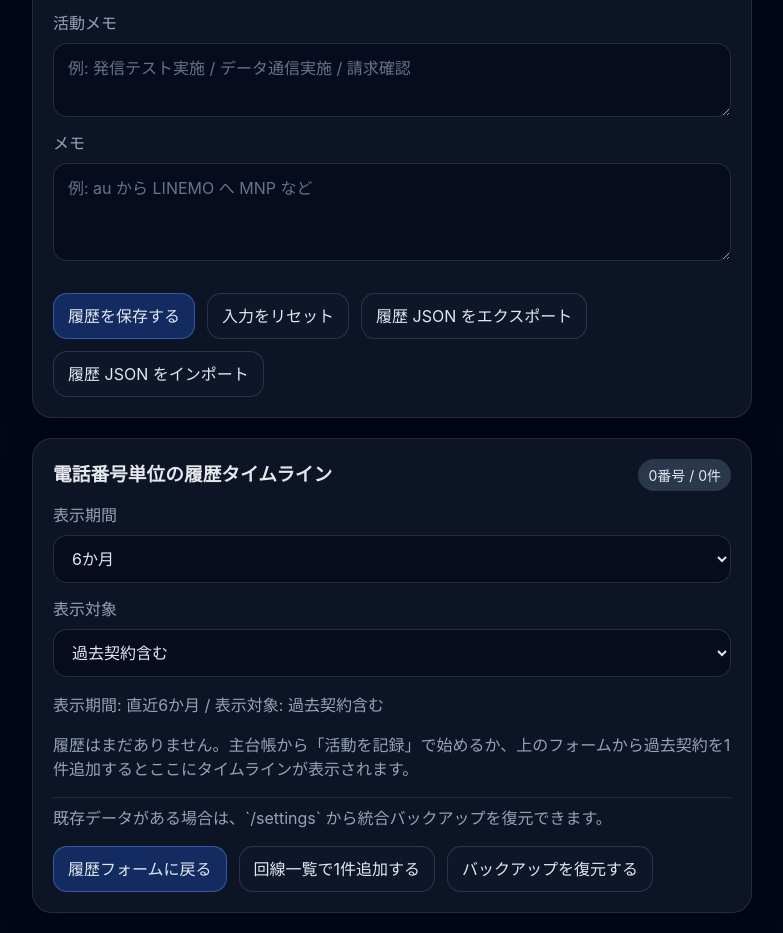
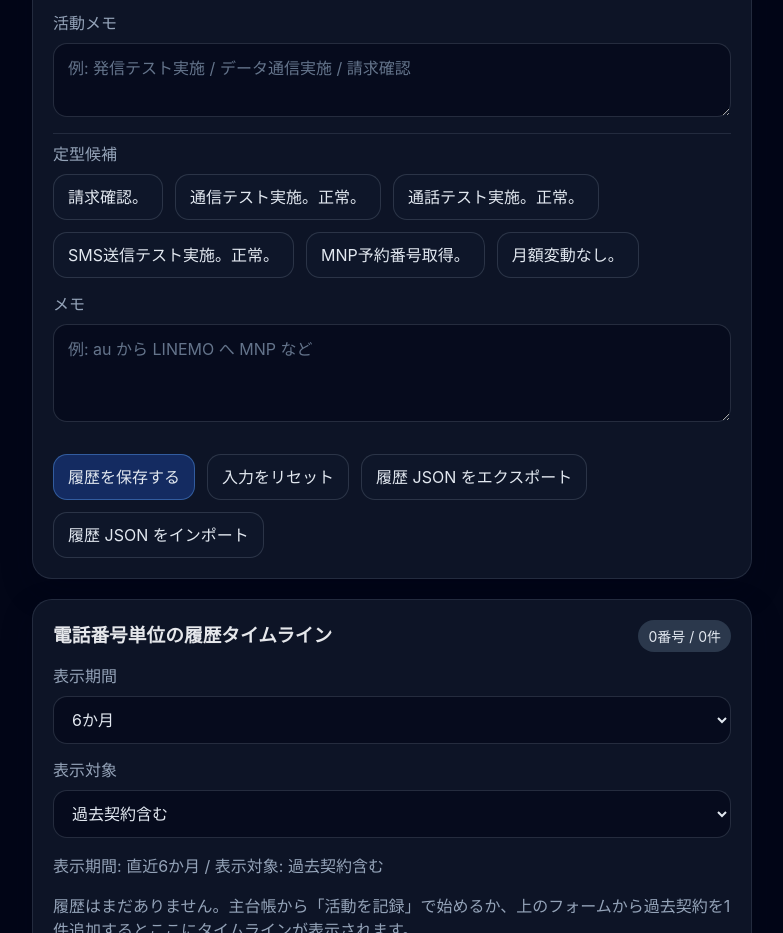
Before and after one commit to Driedsandwich/line-ops-ledger, a React (Vite) app: page /lines/history in a window 1280 px wide. Shown: the part 1200-2133 px from the top of the page, without its empty margins (280-1063 px from the left). Built offline with nearby package versions, Linux system fonts and the light colour scheme.

Commit message:
feat: add quick picks for history activity memos (#127)

```diff
--- a/src/pages/HistoryPage.tsx
+++ b/src/pages/HistoryPage.tsx
@@ -67,6 +67,15 @@ const TIMELINE_VIEW_OPTIONS: Array<{ key: TimelineViewMode; label: string }> = [
   { key: 'all', label: '過去契約含む' },
 ];
 const ACTIVITY_TYPE_QUICK_PICK_LIMIT = 6;
+const ACTIVITY_MEMO_RECENT_LIMIT = 4;
+const ACTIVITY_MEMO_TEMPLATE_OPTIONS = [
+  '請求確認。',
+  '通信テスト実施。正常。',
+  '通話テスト実施。正常。',
+  'SMS送信テスト実施。正常。',
+  'MNP予約番号取得。',
+  '月額変動なし。',
+] as const;
 
 // ---------------------------------------------------------------------------
 // Pure helpers
@@ -136,6 +145,57 @@ function getVisibleActivityTypeQuickPicks(baseQuickPicks: string[], currentValue
   }
 
   return [normalized, ...baseQuickPicks].slice(0, ACTIVITY_TYPE_QUICK_PICK_LIMIT);
+}
+
+function getRecentActivityMemoQuickPicks(lineHistoryEntries: LineHistoryEntry[]): string[] {
+  const memoStats = new Map<string, { count: number; latestActivityDate: string }>();
+
+  for (const entry of lineHistoryEntries) {
+    for (const log of entry.activityLogs) {
+      const memo = log.activityMemo.trim();
+      if (!memo || (ACTIVITY_MEMO_TEMPLATE_OPTIONS as readonly string[]).includes(memo)) {
+        continue;
+      }
+
+      const existing = memoStats.get(memo);
+      if (!existing) {
+        memoStats.set(memo, {
+          count: 1,
+          latestActivityDate: log.activityDate || '',
+        });
+        continue;
+      }
+
+      existing.count += 1;
+      if ((log.activityDate || '') > existing.latestActivityDate) {
+        existing.latestActivityDate = log.activityDate || '';
+      }
+    }
+  }
+
+  return [...memoStats.entries()]
+    .sort((a, b) => {
+      if (b[1].count !== a[1].count) {
+        return b[1].count - a[1].count;
+      }
+      if (b[1].latestActivityDate !== a[1].latestActivityDate) {
+        return b[1].latestActivityDate.localeCompare(a[1].latestActivityDate);
+      }
+      return a[0].localeCompare(b[0], 'ja-JP');
+    })
+    .slice(0, ACTIVITY_MEMO_RECENT_LIMIT)
+    .map(([memo]) => memo);
+}
+
+function applyActivityMemoQuickPick(currentValue: string, quickPick: string): string {
+  const normalized = currentValue.trim();
+  if (!normalized) {
+    return quickPick;
+  }
+  if (normalized === quickPick) {
+    return currentValue;
+  }
+  return `${normalized} ${quickPick}`;
 }
 
 function maskPhoneNumber(phoneNumber: string): string {
@@ -354,6 +414,10 @@ export function HistoryPage(): JSX.Element {
   const activityTypeQuickPicks = useMemo(
     () => getActivityTypeQuickPicks(lineHistoryEntries, allActivityTypes),
     [allActivityTypes, lineHistoryEntries],
+  );
+  const recentActivityMemoQuickPicks = useMemo(
+    () => getRecentActivityMemoQuickPicks(lineHistoryEntries),
+    [lineHistoryEntries],
   );
 
   // quickActivity パラメータで電話番号が渡された場合フォームにセット
@@ -665,6 +729,38 @@ export function HistoryPage(): JSX.Element {
                       <label className="field field--full">
                         <span>活動メモ</span>
                         <textarea value={activityLog.activityMemo} onChange={(event) => updateActivityLogField(activityLog.id, 'activityMemo', event.target.value)} rows={2} placeholder="例: 発信テスト実施 / データ通信実施 / 請求確認" />
+                        <div className="detail-panel" style={{ marginTop: '0.5rem' }}>
+                          <p className="muted" style={{ marginTop: 0, marginBottom: '0.5rem' }}>定型候補</p>
+                          <div className="button-row button-row--tight">
+                            {ACTIVITY_MEMO_TEMPLATE_OPTIONS.map((option) => (
+                              <button
+                                key={option}
+                                type="button"
+                                className="button"
+                                onClick={() => updateActivityLogField(activityLog.id, 'activityMemo', applyActivityMemoQuickPick(activityLog.activityMemo, option))}
+                              >
+                                {option}
+                              </button>
+                            ))}
+                          </div>
+                          {recentActivityMemoQuickPicks.length > 0 ? (
+                            <>
+                              <p className="muted" style={{ marginTop: '0.75rem', marginBottom: '0.5rem' }}>最近使った文言</p>
+                              <div className="button-row button-row--tight">
+                                {recentActivityMemoQuickPicks.map((option) => (
+                                  <button
+                                    key={option}
+                                    type="button"
+                                    className="button"
+                                    onClick={() => updateActivityLogField(activityLog.id, 'activityMemo', applyActivityMemoQuickPick(activityLog.activityMemo, option))}
+                                  >
+                                    {option}
+                                  </button>
+                                ))}
+                              </div>
+                            </>
+                          ) : null}
+                        </div>
                       </label>
                     </div>
                   </div>
```
Also changed, not shown: 4 other files (tests, documents, lock files or other folders).
